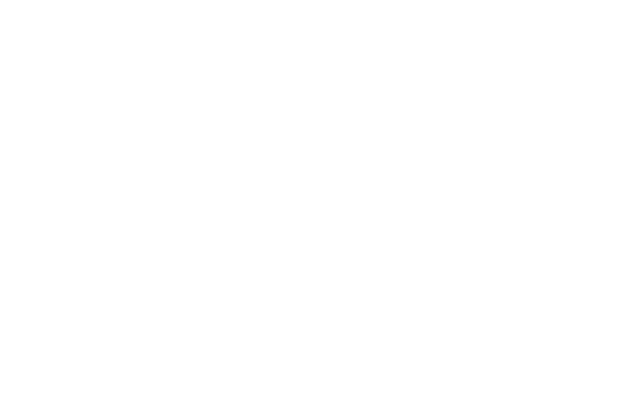
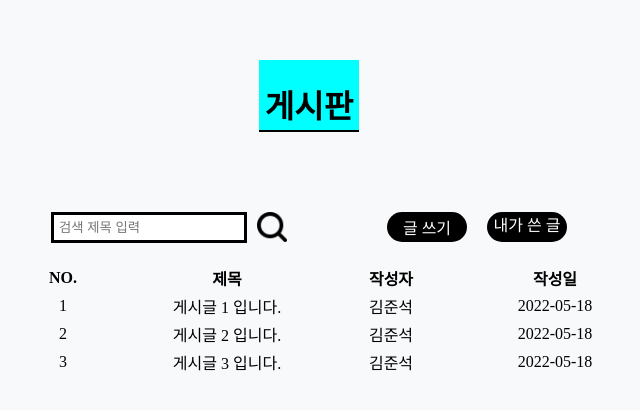
Before and after one commit to qarksangwon/AskMe, a React (Create React App) app in the folder minifront/: page /board in a window 1280 px wide. Before the commit this address had no page. Shown: the part 252-662 px from the top of the page, without its empty margins (331-971 px from the left). Built offline with nearby package versions, Linux system fonts and the light colour scheme; a web font is replaced by a local one.

Commit message:
경로수정

```diff
--- a/minifront/src/App.js
+++ b/minifront/src/App.js
@@ -8,7 +8,7 @@
       <Router>
         <Routes>
           <Route path="/" element={<Home />} />
-          <Route path="/boardPage/board" element={<Board />} />
+          <Route path="/board" element={<Board />} />
         </Routes>
       </Router>
     </>
--- a/minifront/src/mainPage/Home.js
+++ b/minifront/src/mainPage/Home.js
@@ -76,7 +76,7 @@
     <Container>
       <Logo src={imgLogo} />
       <div>
-        <Link to="./boardPage/board">
+        <Link to="/board">
           <Btn>
             <BtnFront>게시판</BtnFront>
             <BtnBack>이동하기</BtnBack>
```
